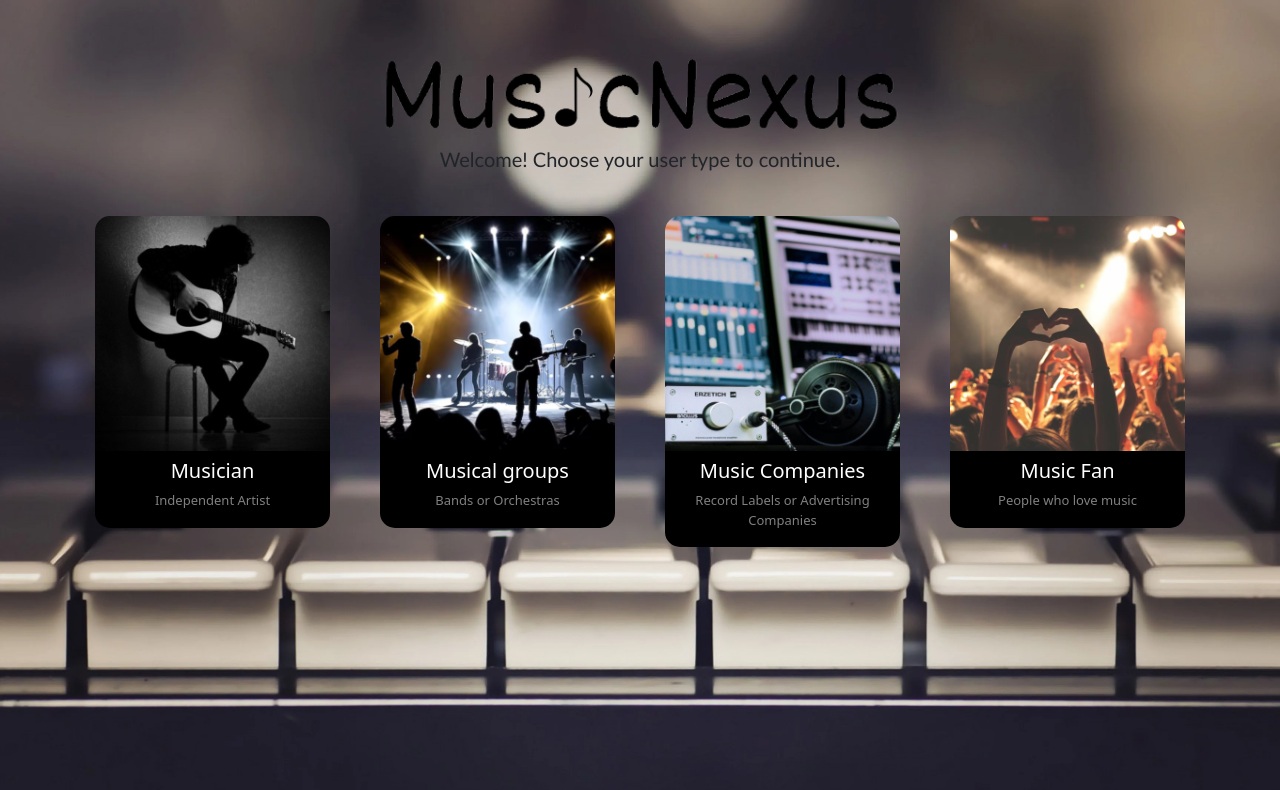
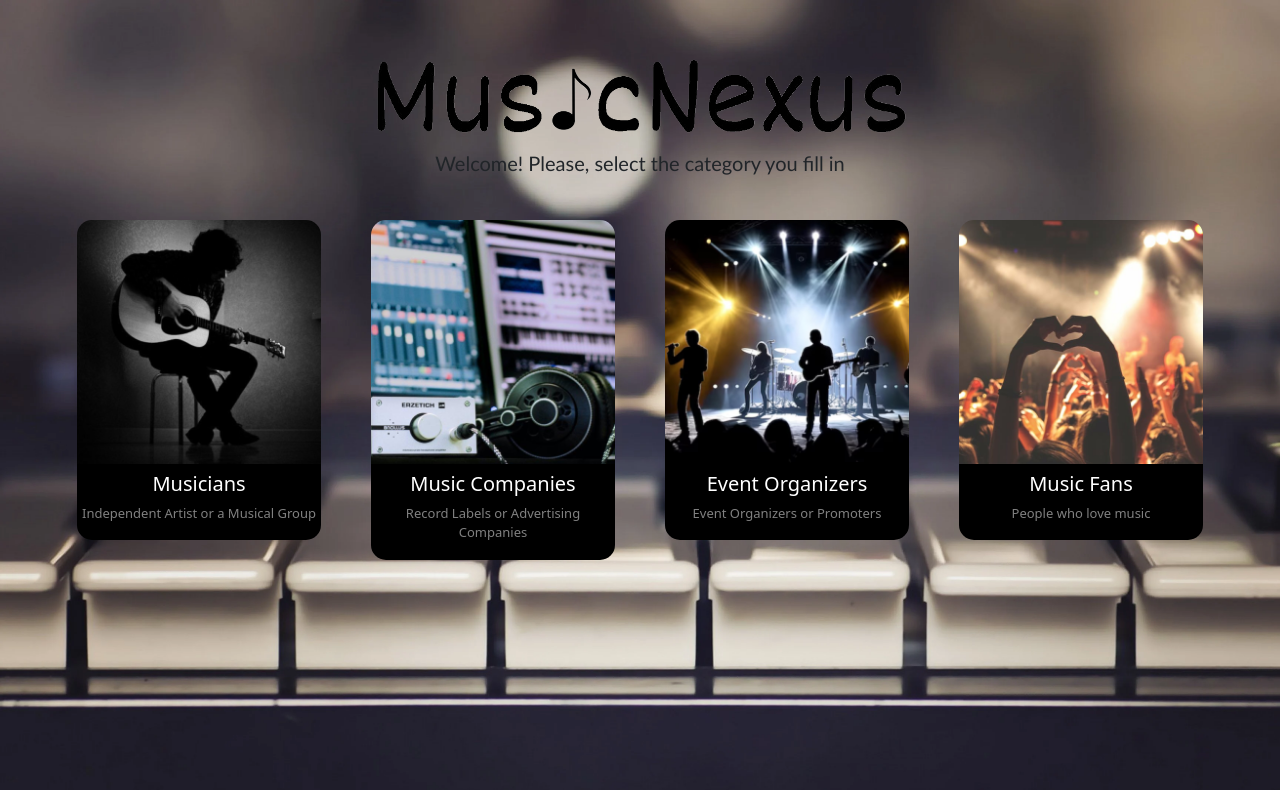
Before and after one commit to GuiAmorim03/MusicNexus, a plain HTML site: page index.html in a window 1280 px wide. Drawn offline with nearby package versions, Linux system fonts and the light colour scheme.

Commit message:
some adjustments

```diff
--- a/index.html
+++ b/index.html
@@ -44,19 +44,19 @@
 </head>
 
 <body>
-    <div class="container">
+    <div style="width: 90vw; margin: 0 5vw;">
         <div class="row" style="margin-top: 5vh;">
             <img src="images/utils/logo.png" style="width: 50%; margin-left: 25%;" />
         </div>
         <div class="row">
             <h5
                 style="text-align: center; margin-bottom: 2.5vh; font-family:'Trebuchet MS', 'Lucida Sans Unicode', 'Lucida Grande', 'Lucida Sans', Arial, sans-serif;">
-                Welcome! Choose your user type to continue.</h5>
+                Welcome! Please, select the category you fill in</h5>
         </div>
         <div class="row" id="user-types"></div>
     </div>
 
-    <script src="data.js"></script>
+    <script src="js/data.js"></script>
     <script>
         data = JSON.parse(localStorage.getItem('musicNexus'))
         const userTypesRow = document.getElementById('user-types')
--- a/data.js
+++ b/js/data.js
@@ -1,15 +1,9 @@
 const user_types = [
-    // qualquer músico
+    // qualquer músico, bandas ou outros grupos
     {
-        label: "Musician",
-        description: "Independent Artist",
+        label: "Musicians",
+        description: "Independent Artist or a Musical Group",
         image: "musician",
-    },
-    // bandas ou grupos musicais
-    {
-        label: "Musical groups",
-        description: "Bands or Orchestras",
-        image: "musical_groups",
     },
     // empresas de grande dimensão
     {
@@ -17,9 +11,15 @@ const user_types = [
         description: "Record Labels or Advertising Companies",
         image: "music_companies",
     },
+    // eventos
+    {
+        label: "Event Organizers",
+        description: "Event Organizers or Promoters",
+        image: "event_organizers",
+    },
     // publico
     {
-        label: "Music Fan",
+        label: "Music Fans",
         description: "People who love music",
         image: "fan",
     },
```
Also changed, not shown: images/types/event_organizers.jpg (renamed from images/types/musical_groups.jpg).
